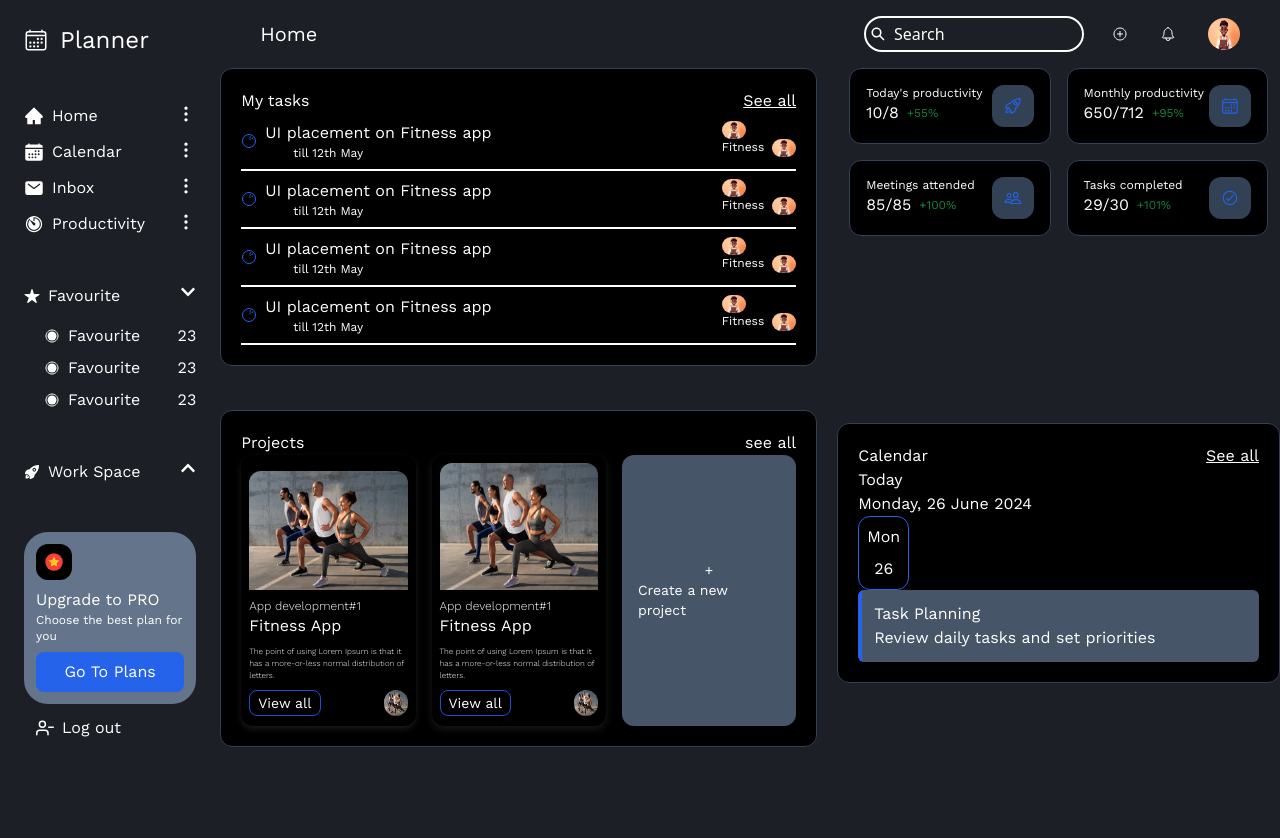
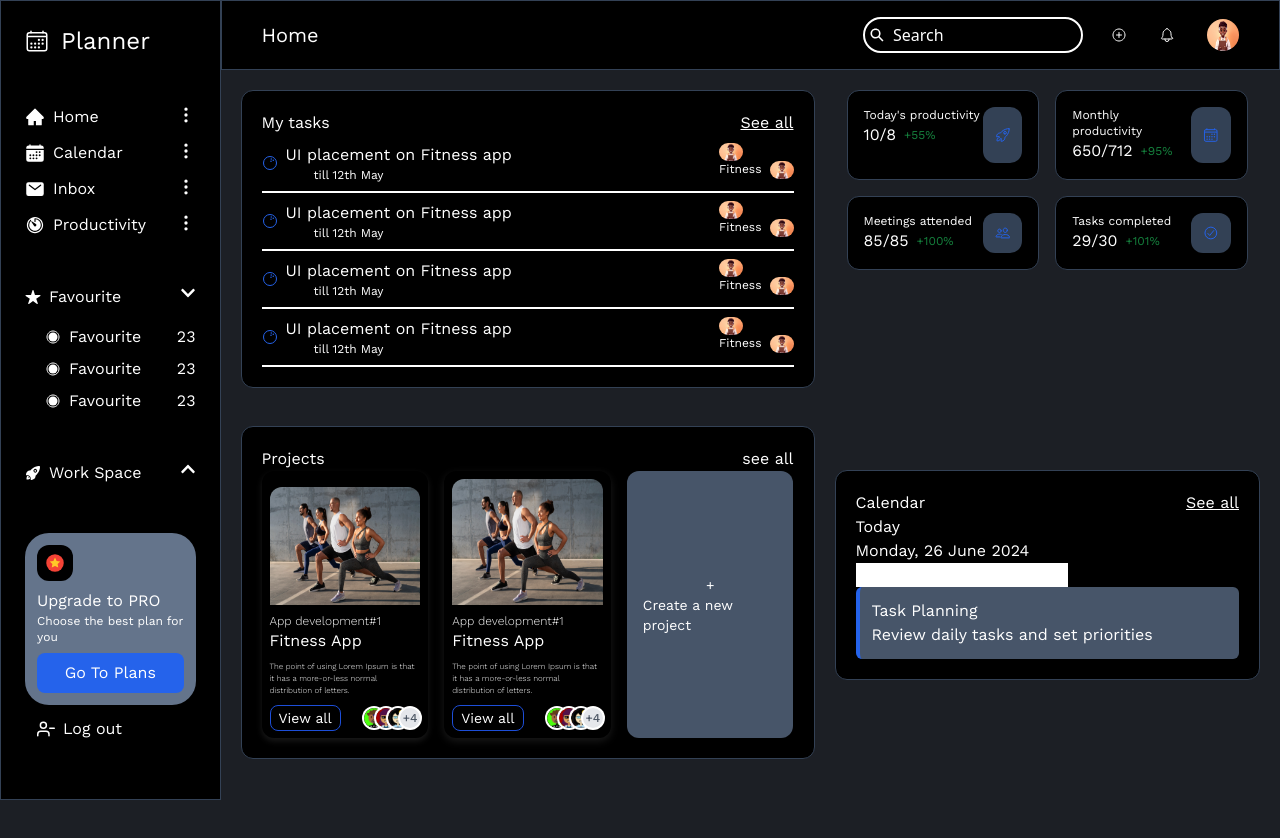
Before and after one commit to Funmi-Amusan/planner, a React (Create React App) app: page / in a window 1280 px wide. Shown: the top 838 px of the page. Built offline with nearby package versions, Linux system fonts and the light colour scheme.

Commit message:
padding and layout changes

```diff
--- a/src/components/home/calendar.tsx
+++ b/src/components/home/calendar.tsx
@@ -1,6 +1,9 @@
-import React from "react";
+import { Calendar } from "primereact/calendar";
+import { useState } from "react";
 
 const calendar = () => {
+    // const [date, setDate] = useState(null);
+    const date = new Date();
     return (
         <div className=" text-white bg-black border border-slate-700 p-5 rounded-xl">
             <div className=" flex justify-between ">
@@ -13,10 +16,16 @@ const calendar = () => {
             </div>
             <div>
                 <div>
-                    <div className=" flex flex-col gap-2 border border-blue-600 rounded-xl p-2 w-fit text-center">
+                    {/* <div className=" flex flex-col gap-2 border border-blue-600 rounded-xl p-2 w-fit text-center">
                         <h3>Mon</h3>
                         <p>26</p>
-                    </div>
+                    </div> */}
+
+                    <Calendar
+                        value={date}
+                        // onChange={(e) => setDate(e)}
+                    ></Calendar>
+
                     <div>
                         <div className="bg-slate-600 w-full border-l-4 rounded-md border-blue-600 p-3">
                             <h3>Task Planning</h3>
--- a/src/components/home/home.tsx
+++ b/src/components/home/home.tsx
@@ -6,7 +6,7 @@ import Summary from "./summary";
 
 const home = () => {
     return (
-        <div className=" w-full h-full  work-sans ">
+        <div className=" w-full h-full work-sans p-5 ">
             <div className="grid grid-cols-7 gap-5">
                 <div className=" col-span-4 ">
                     <div className=" grid grid-rows-2 gap-1">
--- a/src/components/home/projects.tsx
+++ b/src/components/home/projects.tsx
@@ -1,5 +1,6 @@
 import React from "react";
 import fitness from "../../assets/2151061445.jpg";
+import MultipleAvatars from "../utils/multipleAvatars";
 
 const projects = () => {
     return (
@@ -27,11 +28,7 @@ const projects = () => {
                                 View all
                             </button>
                             <div className=" align-bottom flex   ">
-                                <img
-                                    src={fitness}
-                                    alt=""
-                                    className=" w-6 rounded-full align-bottom"
-                                />
+                                <MultipleAvatars />
                             </div>
                         </div>
                     </div>
@@ -54,11 +51,7 @@ const projects = () => {
                                 View all
                             </button>
                             <div className=" align-bottom flex   ">
-                                <img
-                                    src={fitness}
-                                    alt=""
-                                    className=" w-6 rounded-full align-bottom"
-                                />
+                                <MultipleAvatars />
                             </div>
                         </div>
                     </div>
--- a/src/components/layout/header.tsx
+++ b/src/components/layout/header.tsx
@@ -4,10 +4,11 @@ import {
     IoNotificationsOutline
 } from "react-icons/io5";
 import avatar from "../../assets/2150980030.jpg";
+import { Tooltip } from "primereact/tooltip";
 
 const Header = () => {
     return (
-        <div className=" flex justify-between items-center text-white">
+        <div className=" flex justify-between items-center text-white bg-black border border-slate-700">
             <h1 className=" text-white work-sans-semi-bold text-xl py-5 mx-10 active:border-b-2 border-blue">
                 Home
             </h1>
--- a/src/components/layout/sidebar.tsx
+++ b/src/components/layout/sidebar.tsx
@@ -14,7 +14,7 @@ import { FiUserMinus, FiMoreVertical } from "react-icons/fi";
 
 const sidebar = () => {
     return (
-        <div className=" flex flex-col items-center work-sans h-screen text-white w-64 p-6 gap-y-12">
+        <div className=" flex flex-col items-center work-sans h-screen text-white w-64 p-6 gap-y-12 bg-black border border-slate-700">
             {/* header */}
             <div className=" w-full flex text-2xl items-center justify-start text-start gap-3">
                 <IoCalendarOutline />
```
